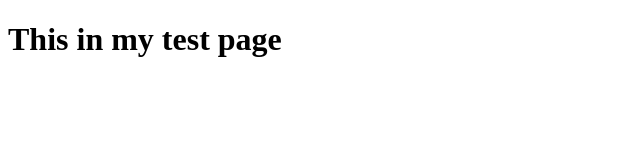
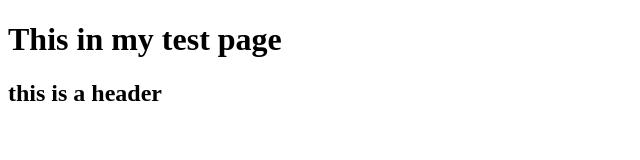
Before and after one commit to SudhanshuBokade/git_test, a plain HTML site: page index.html in a window 1280 px wide. Shown: the whole page, without its empty margins (0-640 px from the left). Drawn offline with Linux system fonts and the light colour scheme.

Commit message:
MY second commit

```diff
--- a/index.html
+++ b/index.html
@@ -4,5 +4,6 @@
     </head>
     <body>
        <h1>This in my test page</h1>
+       <h2>this is a header</h2>
     </body>
 </html>
```
